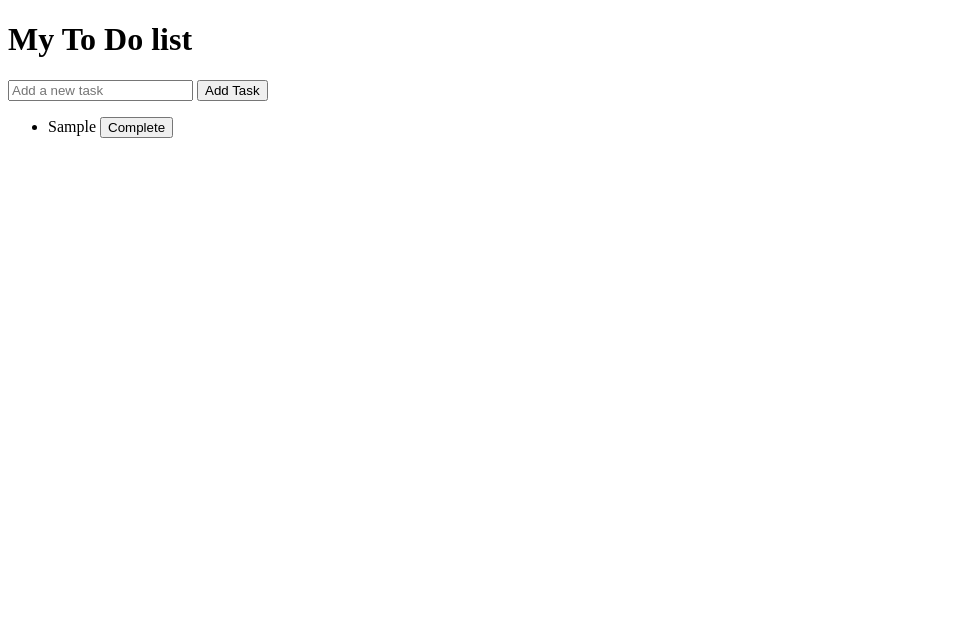
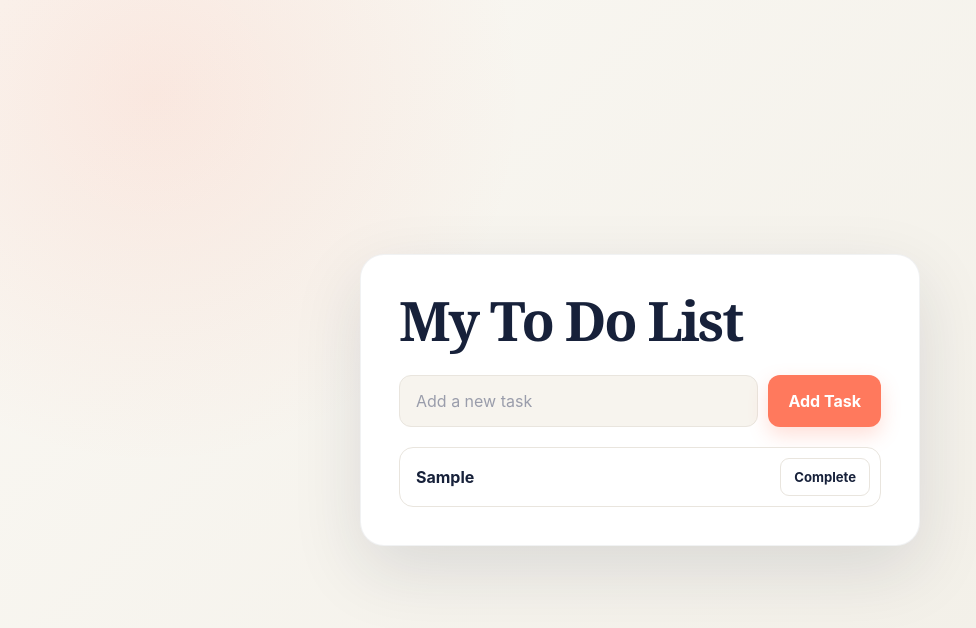
Before and after one commit to iliketocreate-creator/todolist, a plain HTML site: page index.html in a window 1280 px wide. Both pictures are taken after typing "Sample" into the empty fields and a click on the button "Add Task". Shown: the whole page, without its empty margins (0-976 px from the left). Drawn offline with Linux system fonts and the light colour scheme.

Commit message:
Refactor To Do List application layout and styling; enhance task management functionality

```diff
--- a/index.html
+++ b/index.html
@@ -3,13 +3,218 @@
 <head>
     <meta charset="UTF-8">
     <meta name="viewport" content="width=device-width, initial-scale=1.0">
-    <title>To Do list</title>
+    <title>My To Do List</title>
+    <style>
+        :root {
+            --ink: #17213a;
+            --muted: #747b8d;
+            --cream: #f7f4ee;
+            --card: #ffffff;
+            --coral: #ff795d;
+            --coral-dark: #ed6047;
+            --line: #e9e5de;
+        }
+
+        * {
+            box-sizing: border-box;
+        }
+
+        body {
+            min-height: 100vh;
+            margin: 0;
+            display: grid;
+            place-items: center;
+            padding: 32px 20px;
+            color: var(--ink);
+            background:
+                radial-gradient(circle at 12% 12%, rgba(255, 121, 93, 0.12), transparent 23rem),
+                linear-gradient(135deg, #faf8f3 0%, #f1eee6 100%);
+            font-family: Inter, ui-sans-serif, -apple-system, BlinkMacSystemFont, "Segoe UI", sans-serif;
+        }
+
+        .todo-app {
+            width: min(560px, 100%);
+            padding: 38px;
+            border: 1px solid rgba(23, 33, 58, 0.06);
+            border-radius: 24px;
+            background: var(--card);
+            box-shadow: 0 24px 70px rgba(23, 33, 58, 0.12);
+        }
+
+        h1 {
+            margin: 0 0 28px;
+            font-family: Georgia, "Times New Roman", serif;
+            font-size: clamp(2.2rem, 8vw, 3.4rem);
+            line-height: 1;
+            letter-spacing: -0.04em;
+        }
+
+        .add-task {
+            display: flex;
+            gap: 10px;
+            margin-bottom: 20px;
+        }
+
+        #taskInput {
+            min-width: 0;
+            flex: 1;
+            height: 52px;
+            padding: 0 16px;
+            border: 1px solid var(--line);
+            border-radius: 12px;
+            outline: none;
+            background: var(--cream);
+            color: var(--ink);
+            font: inherit;
+            transition: border-color 160ms ease, box-shadow 160ms ease, background 160ms ease;
+        }
+
+        #taskInput::placeholder {
+            color: #9a9dab;
+        }
+
+        #taskInput:focus {
+            border-color: var(--coral);
+            background: #fff;
+            box-shadow: 0 0 0 4px rgba(255, 121, 93, 0.14);
+        }
+
+        .add-task button {
+            height: 52px;
+            padding: 0 20px;
+            border: 0;
+            border-radius: 12px;
+            background: var(--coral);
+            color: #fff;
+            font: inherit;
+            font-weight: 750;
+            cursor: pointer;
+            box-shadow: 0 8px 20px rgba(255, 121, 93, 0.24);
+            transition: transform 160ms ease, background 160ms ease, box-shadow 160ms ease;
+        }
+
+        .add-task button:hover {
+            background: var(--coral-dark);
+            box-shadow: 0 10px 24px rgba(255, 121, 93, 0.32);
+            transform: translateY(-2px);
+        }
+
+        .add-task button:active {
+            transform: translateY(0);
+        }
+
+        #taskList {
+            display: grid;
+            gap: 10px;
+            margin: 0;
+            padding: 0;
+            list-style: none;
+        }
+
+        #taskList:empty {
+            min-height: 0;
+        }
+
+        #taskList li {
+            display: flex;
+            align-items: center;
+            gap: 12px;
+            min-height: 58px;
+            padding: 10px 10px 10px 16px;
+            border: 1px solid var(--line);
+            border-radius: 14px;
+            background: #fff;
+            font-weight: 650;
+            animation: task-in 240ms ease-out;
+        }
+
+        #taskList li.completed {
+            border-style: dashed;
+            background: var(--cream);
+            color: var(--muted);
+        }
+
+        #taskList li.completed .task-text {
+            text-decoration: line-through;
+            text-decoration-thickness: 2px;
+        }
+
+        .task-text {
+            flex: 1;
+            min-width: 0;
+            overflow-wrap: anywhere;
+        }
+
+        .complete-button {
+            flex: 0 0 auto;
+            min-height: 38px;
+            padding: 0 13px;
+            border: 1px solid var(--line);
+            border-radius: 9px;
+            background: #fff;
+            color: var(--ink);
+            font: inherit;
+            font-size: 0.82rem;
+            font-weight: 750;
+            cursor: pointer;
+            transition: border-color 160ms ease, color 160ms ease, background 160ms ease;
+        }
+
+        .complete-button:hover {
+            border-color: #6eaa91;
+            background: #eff8f3;
+            color: #39765b;
+        }
+
+        @keyframes task-in {
+            from {
+                opacity: 0;
+                transform: translateY(6px);
+            }
+            to {
+                opacity: 1;
+                transform: translateY(0);
+            }
+        }
+
+        @media (max-width: 520px) {
+            body {
+                align-items: start;
+                padding: 16px;
+            }
+
+            .todo-app {
+                padding: 26px 20px;
+                border-radius: 18px;
+            }
+
+            .add-task {
+                align-items: stretch;
+            }
+
+            .add-task button {
+                padding: 0 14px;
+            }
+        }
+
+        @media (prefers-reduced-motion: reduce) {
+            * {
+                scroll-behavior: auto !important;
+                transition: none !important;
+                animation: none !important;
+            }
+        }
+    </style>
 </head>
 <body>
-    <h1>My To Do list</h1>
-    <input type="text" id="taskInput" placeholder="Add a new task" >
-    <button onclick="addTask()">Add Task</button>
-    <ul id="taskList"></ul>
+    <main class="todo-app">
+        <h1>My To Do List</h1>
+        <div class="add-task">
+            <input type="text" id="taskInput" placeholder="Add a new task" aria-label="New task">
+            <button type="button" onclick="addTask()">Add Task</button>
+        </div>
+        <ul id="taskList" aria-live="polite"></ul>
+    </main>
     <script>
         function addTask(){
             const taskInput= document.getElementById('taskInput');
@@ -23,17 +228,28 @@
                 alert("This task already exists.");
                 return;
             }
-            let taskItem= document.createElement('li');
-            taskItem.innerHTML= taskText + ' <button onclick="completeTask(this)">Complete</button>';
+            const taskItem = document.createElement('li');
+            const taskTextElement = document.createElement('span');
+            const completeButton = document.createElement('button');
+
+            taskTextElement.className = 'task-text';
+            taskTextElement.textContent = taskText;
+            completeButton.type = 'button';
+            completeButton.className = 'complete-button';
+            completeButton.textContent = 'Complete';
+            completeButton.onclick = function () { completeTask(this); };
+
+            taskItem.appendChild(taskTextElement);
+            taskItem.appendChild(completeButton);
             taskList.appendChild(taskItem);
             taskInput.value= "";
-             }
-             function completeTask(button) {
-                const taskItem = button.parentElement;
-                taskItem.style.textDecoration = "line-through";
-                button.remove();
+        }
 
-             }
+        function completeTask(button) {
+            const taskItem = button.parentElement;
+            taskItem.classList.toggle('completed');
+            button.remove();
+        }
     </script>
 </body>
 </html>
```
